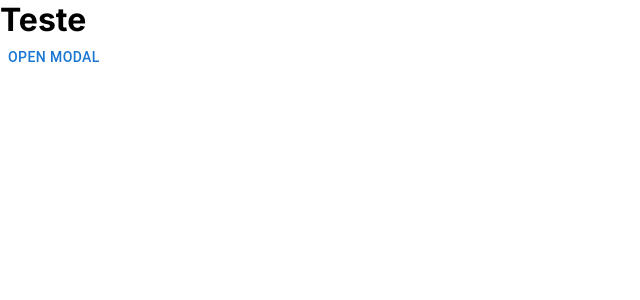
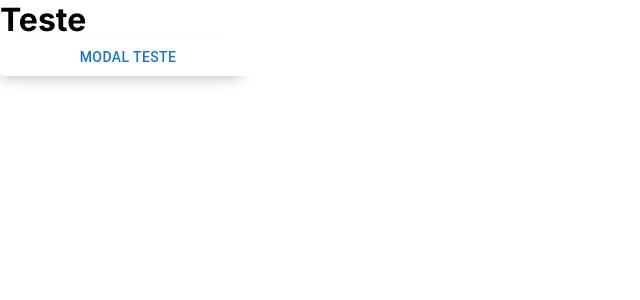
Before and after one commit to pablo-boop/JujutsuKaisen-Front, a Next.js app: page /register in a window 1280 px wide. Shown: the top 300 px of the page, without its empty margins (0-640 px from the left). Built offline with nearby package versions, Linux system fonts and the light colour scheme.

Commit message:
feat: finalização modal

```diff
--- a/app/components/Modal/Modal.jsx
+++ b/app/components/Modal/Modal.jsx
@@ -10,14 +10,15 @@ import Button from '@mui/material/Button';
 import Typography from '@mui/material/Typography';
 import Modal from '@mui/material/Modal';
 
-const ModalPopUp = ({ modalTitle, modalContent }) => {
+//Component de Modal
+const ModalPopUp = ({ buttonTitle, modalTitle, modalContent, modalImg }) => {
     const [open, setOpen] = useState(false);
     const handleOpen = () => setOpen(true);
     const handleClose = () => setOpen(false);
 
     return (
         <div>
-            <Button onClick={handleOpen} className={styles.button}>Open modal</Button>
+            <Button onClick={handleOpen} className={styles.button}>{buttonTitle}</Button>
             <Modal
                 open={open}
                 onClose={handleClose}
@@ -25,13 +26,14 @@ const ModalPopUp = ({ modalTitle, modalContent }) => {
                 aria-describedby="modal-modal-description"
                 className={styles.modal}
             >
-                <Box>
-                    <Typography id="modal-modal-title" variant="h6" component="h2">
+                <Box className={styles.box}>
+                    <Typography id="modal-modal-title" variant="h6" component="h2" className={styles.title}>
                         {modalTitle}
                     </Typography>
-                    <Typography id="modal-modal-description" sx={{ mt: 2 }}>
+                    <Typography id="modal-modal-description" sx={{ mt: 2 }} className={styles.content}>
                         {modalContent}
                     </Typography>
+                    <img src={modalImg} alt="Imgem Modal"  className={styles.img}/>
                 </Box>
             </Modal>
         </div>
--- a/app/components/Modal/modal.module.css
+++ b/app/components/Modal/modal.module.css
@@ -4,3 +4,61 @@
     align-items: center;
     justify-content: center;
 }
+
+.button {
+    display: flex;
+    align-items: center;
+    justify-content: center;
+    width: 20vw;
+    background-color: #1e1e1e;
+    color: #e6e6e6;
+    border-radius: 0.3rem;
+    -webkit-box-shadow: -8px 7px 17px -9px rgba(0, 0, 0, 0.4);
+    -moz-box-shadow: -8px 7px 17px -9px rgba(0, 0, 0, 0.4);
+    box-shadow: -8px 7px 17px -9px rgba(0, 0, 0, 0.4);
+}
+
+.button:hover {
+    color: #1e1e1e;
+}
+
+.modal {
+    display: flex;
+    flex-direction: column;
+    align-items: center;
+    justify-content: center;
+    width: 100%;
+}
+
+.box {
+    display: flex;
+    flex-direction: column;
+    align-items: center;
+    justify-content: center;
+    width: 50%;
+    height: auto;
+    padding: 2rem;
+    border-radius: 0.3rem;
+    background-color: #1e1e1e1e;
+    gap: 0.5rem;
+}
+
+.title {
+    font-family: jujutsu;
+    font-size: 35px;
+    color: #e6e6e6;
+}
+
+.content {
+    color: #e6e6e6;
+}
+
+.img {
+    width: 40%;
+    margin: 0.5rem;
+}
+
+@font-face {
+    font-family: jujutsu;
+    src: url('../../../public/jujutsu.ttf');
+}
--- a/app/register/page.jsx
+++ b/app/register/page.jsx
@@ -29,7 +29,7 @@ const Register = () => {
     return (
         <div>
             <h1>Teste</h1>
-            <Modal />
+            <Modal buttonTitle={'Modal Teste'} modalTitle={'Contato enviado!'} modalImg={'https://cdn.icon-icons.com/icons2/1524/PNG/512/verified_106498.png'}/>
         </div>
     )
 }
```
